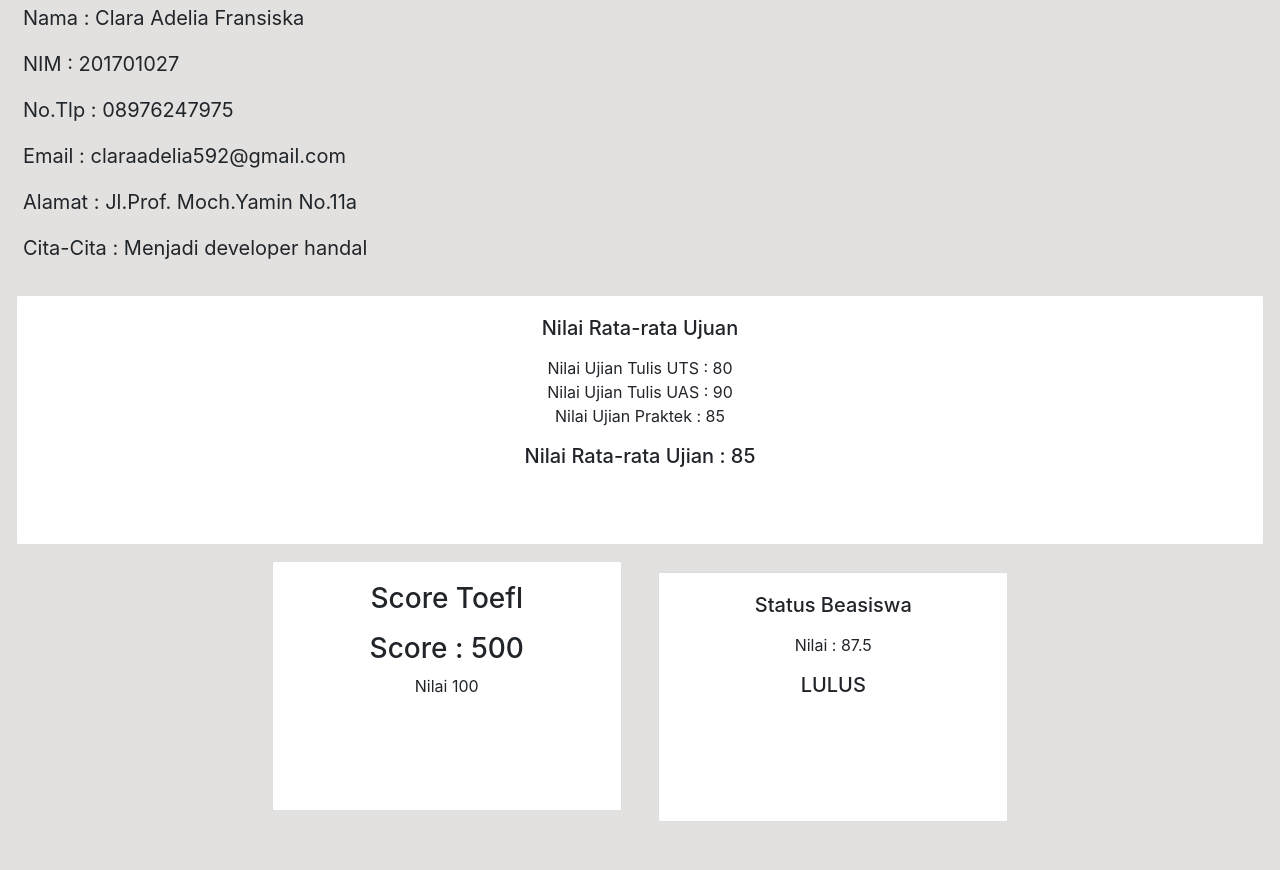
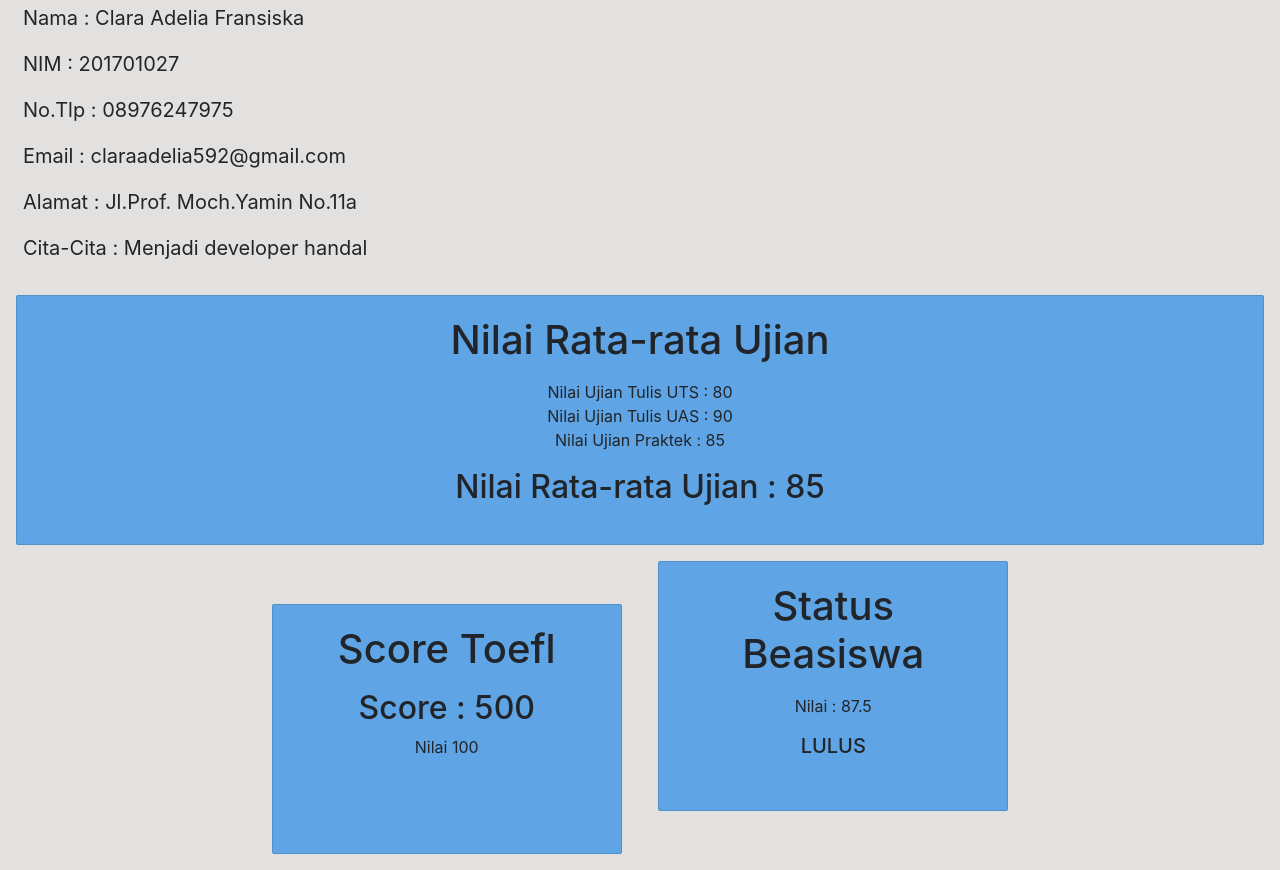
Before and after one commit to claraadelia/Aplikasi-Pertama, a plain HTML site: page index.html in a window 1280 px wide. Shown: the part 377-1247 px from the top of the page. Before the commit the page ends 1215 px from the top, so only its background shows below. Drawn offline with nearby package versions, Linux system fonts and the light colour scheme.

Commit message:
aku tambahkan warna dan membesarkan tulisan pada card nilai, score dan beasiswa loh

```diff
--- a/index.html
+++ b/index.html
@@ -26,7 +26,7 @@
     </style>
 
     </p>
-    <img src="img/pict2.jpg" class="" widht="150pt" height="150pt">
+    <img src="img/pict2.jpg" widht="150pt" height="150pt">
     <div class="col-md-8 text-black rounded m-2">
         <!-- kolom kedua berisi profil singkat -->
         <p class="dua text-left mt-4">
@@ -53,30 +53,28 @@
     <div class="card-group">
         <div class="card">
                 <div class="card-body">
-                    <h5 class="card-title">Nilai Rata-rata Ujuan</h5>
+                    <h1 class="card-title">Nilai Rata-rata Ujian</h1>
                     <p class="card-text">
                         <div id="tulis1"></div>
                         <div id="tulis2"></div>
                         <div id="praktek"></div>
                     </p>
-                    <h5>
+                    <h2>
                         <div id="nilaiujian"></div>
-                    </h5>
+                    </h2>
 
                 </div>
-
-
-
             </div>
+        </div>
         </div>
         <div class="card">
 
             <div class="card-body">
-                <h3 class="card-title">Score Toefl</h1>
+                <h1 class="card-title">Score Toefl</h1>
                     <p class="card-text">
-                        <h3>
+                        <h2>
                             <div id="toefl1"></div>
-                        </h3>
+                        </h2>
                         <div id="toefl"></div>
                     </p>
 
@@ -86,14 +84,13 @@
         <div class="card">
 
             <div class="card-body">
-                <h5 class="card-title">Status Beasiswa</h5>
+                <h1 class="card-title">Status Beasiswa</h1>
                 <p class="card-text">
                     <div id="beasiswa"></div>
                 </p>
                 <h5>
                     <div id="nilai"></div>
                 </h5>
-
             </div>
         </div>
     </div>
@@ -105,7 +102,7 @@
       }
 
       .card {
-        background: #fff;
+        background: #5fa4e4;
         border-radius: 2px;
         display: inline-block;
         height: 250px;
```
